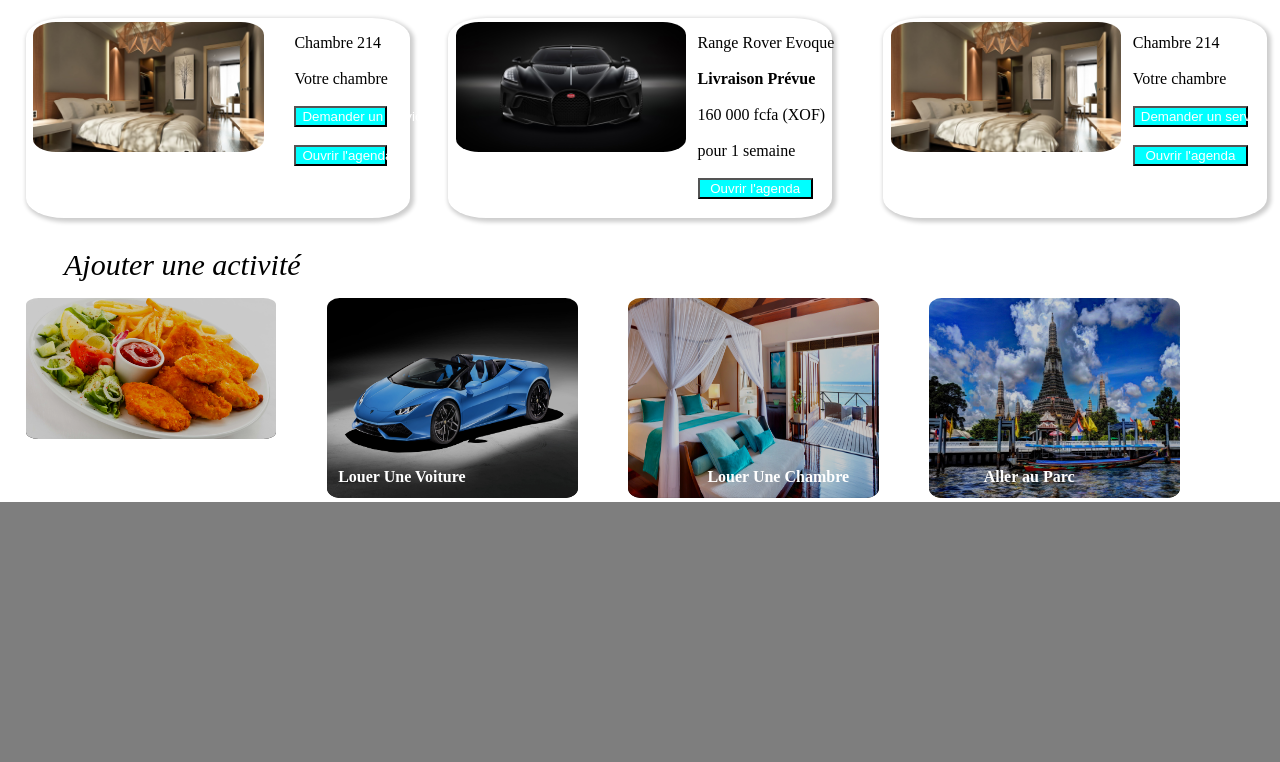
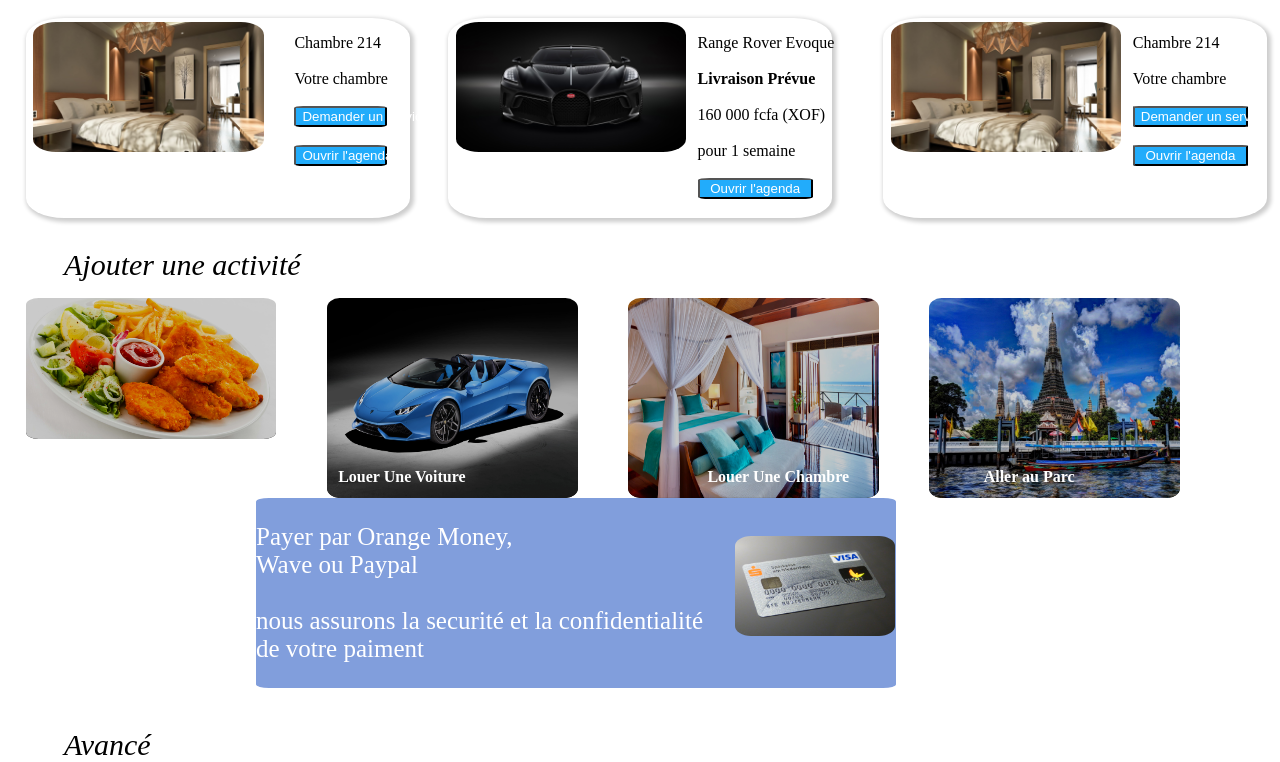
Before and after one commit to Gashu99/projet_reservation, a Django app: page /dall_diamm/ in a window 1280 px wide; the page is wider, and only the part inside the window is pictured. Shown: the part 822-1584 px from the top of that part. Before the commit the page ends 1324 px from the top of that part, so only its background shows below. Run offline with Django 4.2, Linux system fonts and the light colour scheme.

Commit message:
projet a jour

```diff
--- a/Gestion_reservation/dall_diamm/static/dall_diamm/css/styleindex.css
+++ b/Gestion_reservation/dall_diamm/static/dall_diamm/css/styleindex.css
@@ -175,7 +175,8 @@
 .carte1 button{
     width: 80%;
     color: white;
-    background-color: aqua;
+    background-color:#22ACFB;
+    border-radius: 10%;
 }
 .vosactivites{
     display: flex;
@@ -203,7 +204,8 @@
 .carte2 button{
     width: 100%;
     color: white;
-    background-color: aqua;
+    background-color:#22ACFB;
+    border-radius: 10%;
 }
 .carte3  {
     display: flex;
@@ -225,7 +227,8 @@
 .carte3 button{
     width: 100%;
     color: white;
-    background-color: aqua;
+    background-color: #22ACFB;
+    border-radius: 05%;
 }
 .ajoutactivite{
     position: absolute;
@@ -245,7 +248,7 @@
     width: 20%;
     left: 2%;
 }
-.poulet img , .lv img , .lc img , .ap img{
+.poulet img , .lv img , .lc img , .ap img , .fc img{
 
    border-radius: 5%;
    filter: saturate(120%) brightness(80%);
@@ -302,3 +305,43 @@
     left: 80%;
     color: white;
 }
+.fc{
+    width: 20%;
+    left: 20%;
+    margin-left: 4%;
+}
+.fc p{
+    position: absolute;
+    font-weight: bold;
+    transform: translate(-50%, -50%);
+    top: 80%;
+    left: 80%;
+    color: white;
+}
+.cp{
+    width: 50%;
+    height: auto;
+    background-color:  rgba(38, 89, 195, 0.58);
+    display: flex;
+    position: absolute;
+    top: 165%;
+    left: 20%;
+    border-radius: 2%;
+}
+.cp p{
+    font-size: 25px;
+    color: white;
+}
+.cp img{
+    filter: saturate(120%) brightness(100%);
+    margin-top: 6%;
+    margin-left: 5%;
+    border-radius: 10%;
+}
+
+.av{
+    position: absolute;
+    top: 190%;
+    margin-left: 5%;
+    font-size: 30px;
+}
--- a/Gestion_reservation/dall_diamm/templates/dall_diamm/index.html
+++ b/Gestion_reservation/dall_diamm/templates/dall_diamm/index.html
@@ -81,7 +81,14 @@
         <div class="ap"><img src="{% static 'dall_diamm/images/parc.jpg' %}" alt="" width="100%" height="200px">
             <p>Aller au Parc</p>
          </div>
+
     </div>
+    <div class="cp">
+        <p>Payer par Orange Money,<br>Wave ou Paypal <br><br>
+        nous assurons la securité et la confidentialité<br>de votre paiment </p>
+        <img src="{% static 'dall_diamm/images/carte.jpg' %}" alt="" width="25%" height="100px" >
+     </div>
+    <p class="av"> <em> Avancé</em></p>
 
 </body>
 
```
Also changed, not shown: Gestion_reservation/dall_diamm/static/dall_diamm/images/carte.jpg (added), Gestion_reservation/dall_diamm/static/dall_diamm/images/fairecourse.jpeg (added).
